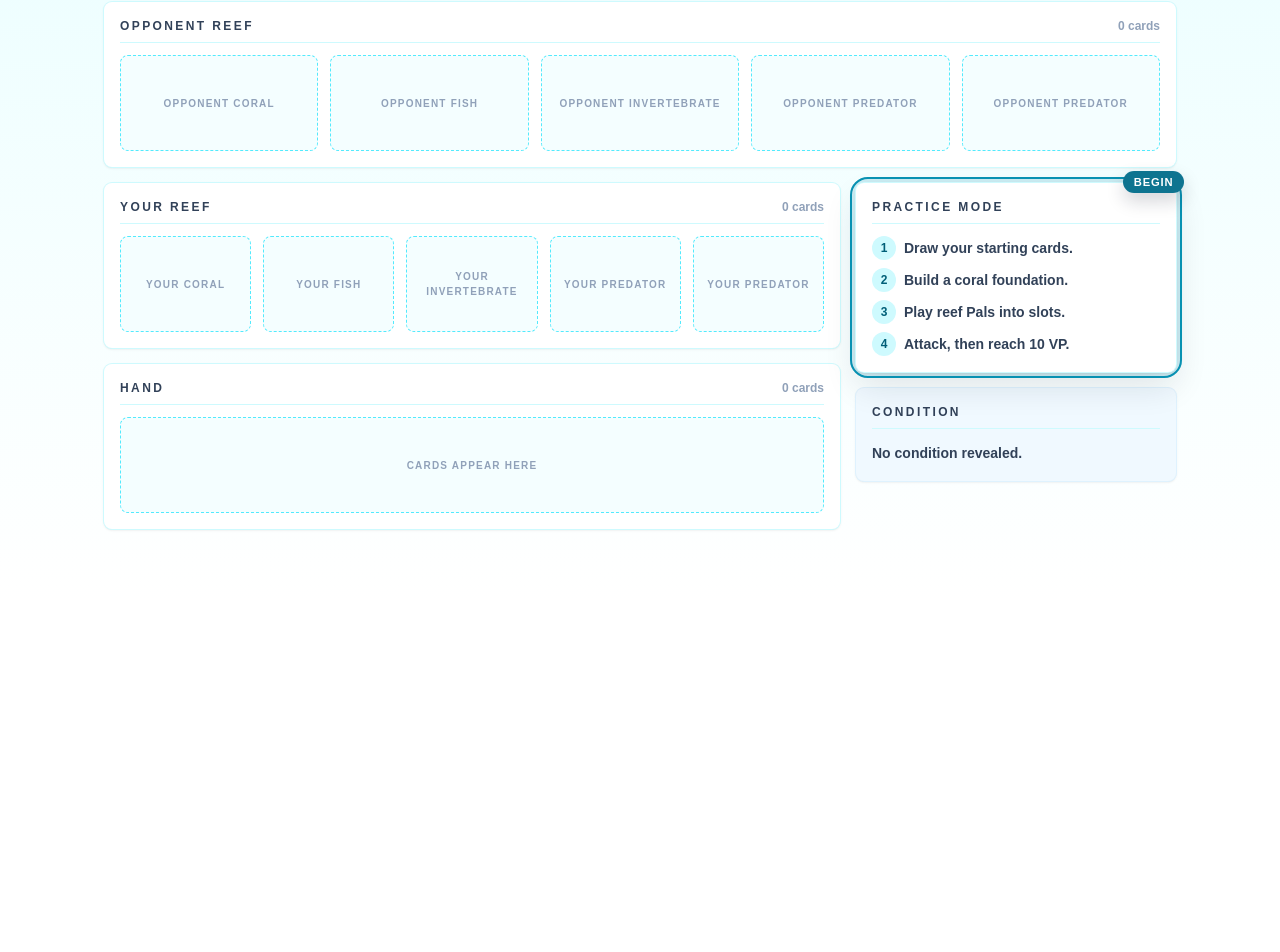
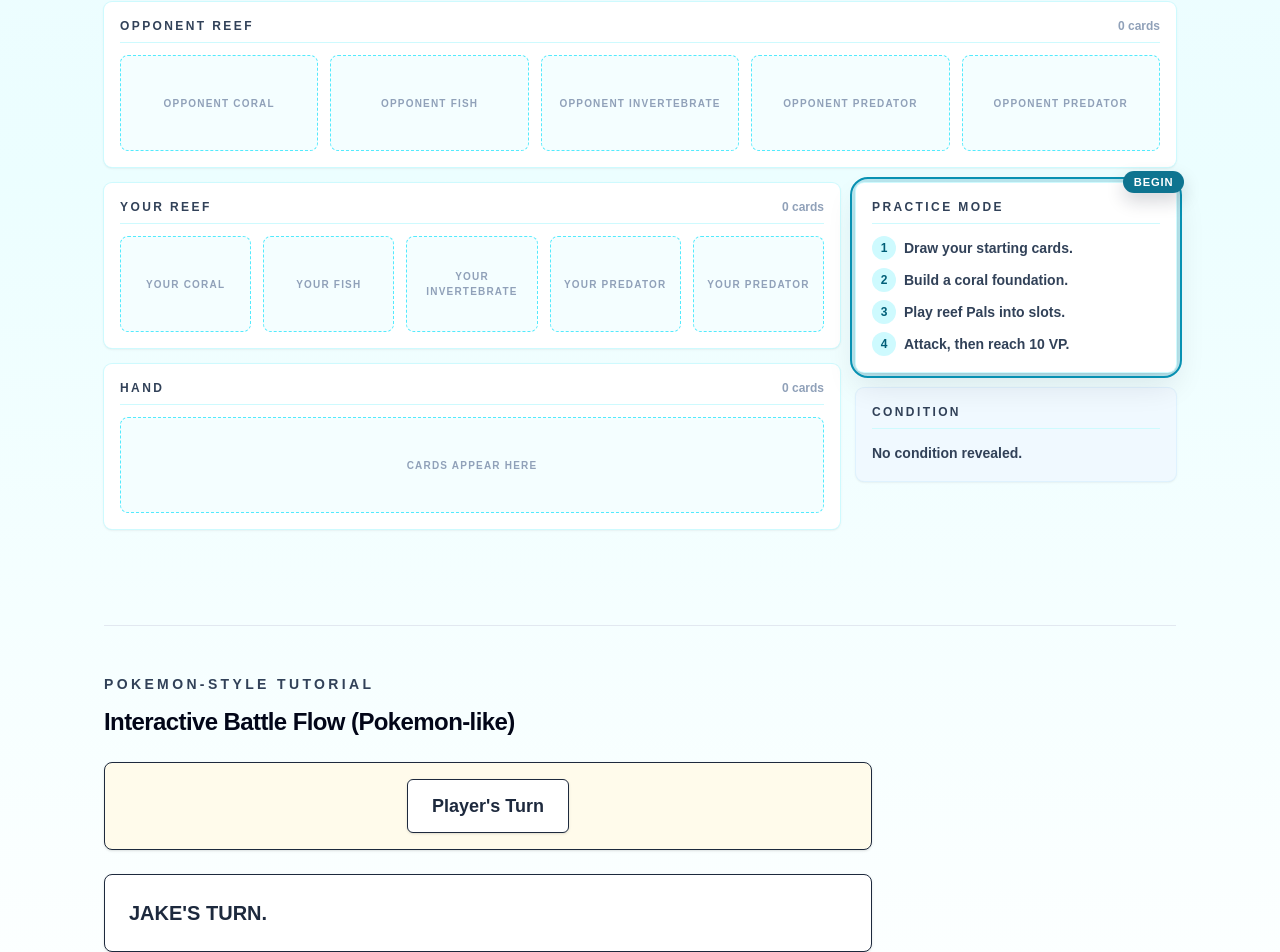
Before and after one commit to forwardoperation/SeaPals, a Next.js app: page /tutorial in a window 1280 px wide. Shown: the part 781-1733 px from the top of the page. Before the commit the page ends 1382 px from the top, so only its background shows below. Built offline with nearby package versions, Linux system fonts and the light colour scheme.

Commit message:
updated tutorial

```diff
--- /dev/null
+++ b/src/app/tutorial/PokemonTutorial.jsx
@@ -0,0 +1,78 @@
+"use client";
+
+import { useState, useEffect } from "react";
+
+const scenes = [
+  { id: 0, title: "Player's Turn", text: "JAKE'S TURN.", prompt: 'Next' },
+  { id: 1, title: "Draw", text: "YOU DREW DOUBLE COLORLESS ENERGY.", prompt: 'Attach' },
+  { id: 2, title: "Attach Energy", text: "ATTACHED DOUBLE COLORLESS ENERGY TO DRAGONAIR.", prompt: 'Continue' },
+  { id: 3, title: "Attack", text: "GROWLITHE LV18'S FLARE! 20 DAMAGE.", prompt: 'Damage' },
+  { id: 4, title: "Damage", text: "GROWLITHE LV18 TOOK 20 DAMAGE.", prompt: 'Continue' },
+  { id: 5, title: "Win", text: "YOU WON! THE DUEL WITH ADAM!", prompt: 'Restart', win: true },
+];
+
+export default function PokemonTutorial() {
+  const [index, setIndex] = useState(0);
+
+  useEffect(() => {
+    function onKey(e) {
+      if (e.key === 'Enter' || e.key === ' ') {
+        e.preventDefault();
+        next();
+      }
+    }
+    window.addEventListener('keydown', onKey);
+    return () => window.removeEventListener('keydown', onKey);
+  }, [index]);
+
+  function next() {
+    const cur = scenes[index];
+    if (cur.win) {
+      setIndex(0);
+    } else {
+      setIndex((i) => Math.min(i + 1, scenes.length - 1));
+    }
+  }
+
+  const scene = scenes[index];
+
+  return (
+    <div className="max-w-3xl">
+      <div className="mb-6 rounded-lg border bg-amber-50 p-4 text-center shadow-sm">
+        <div className="inline-block rounded-md border bg-white px-6 py-3 text-lg font-bold shadow">{scene.title}</div>
+      </div>
+
+      <div className="mb-6 rounded-lg border bg-white p-6 shadow-sm">
+        <p className="text-xl font-bold">{scene.text}</p>
+      </div>
+
+      <div className="mb-6 flex items-center gap-4">
+        <div className="w-40 rounded-lg border bg-slate-100 p-3 text-center">ENERGY CARD</div>
+        <div className="flex-1 rounded-lg border bg-white p-4">
+          <p className="font-mono text-sm">{scene.text}</p>
+        </div>
+      </div>
+
+      <div className="flex gap-3">
+        <button
+          type="button"
+          onClick={() => setIndex((i) => Math.max(0, i - 1))}
+          className="inline-flex items-center gap-2 rounded border px-4 py-2 text-sm"
+        >
+          Back
+        </button>
+        <button
+          type="button"
+          onClick={next}
+          className="ml-auto inline-flex items-center gap-2 rounded bg-rose-600 px-4 py-2 text-sm font-bold text-white"
+        >
+          {scene.prompt}
+        </button>
+      </div>
+
+      <style jsx>{`
+        .font-mono { font-family: ui-monospace, SFMono-Regular, Menlo, Monaco, 'Roboto Mono', 'Segoe UI Mono'; }
+      `}</style>
+    </div>
+  );
+}
--- a/src/app/tutorial/page.jsx
+++ b/src/app/tutorial/page.jsx
@@ -1,4 +1,5 @@
 import TutorialSimulator from "./TutorialSimulator";
+import PokemonTutorial from "./PokemonTutorial";
 
 export const metadata = {
   title: "Interactive Tutorial | SeaPals TCG",
@@ -7,5 +8,15 @@ export const metadata = {
 };
 
 export default function TutorialPage() {
-  return <TutorialSimulator />;
+  return (
+    <div>
+      <TutorialSimulator />
+      <hr className="my-12 border-slate-200" />
+      <section className="mb-6">
+        <p className="text-sm font-bold uppercase tracking-[0.24em] text-slate-700">Pokemon-style Tutorial</p>
+        <h2 className="mt-3 text-2xl font-bold tracking-tight text-slate-950">Interactive Battle Flow (Pokemon-like)</h2>
+      </section>
+      <PokemonTutorial />
+    </div>
+  );
 }
```
